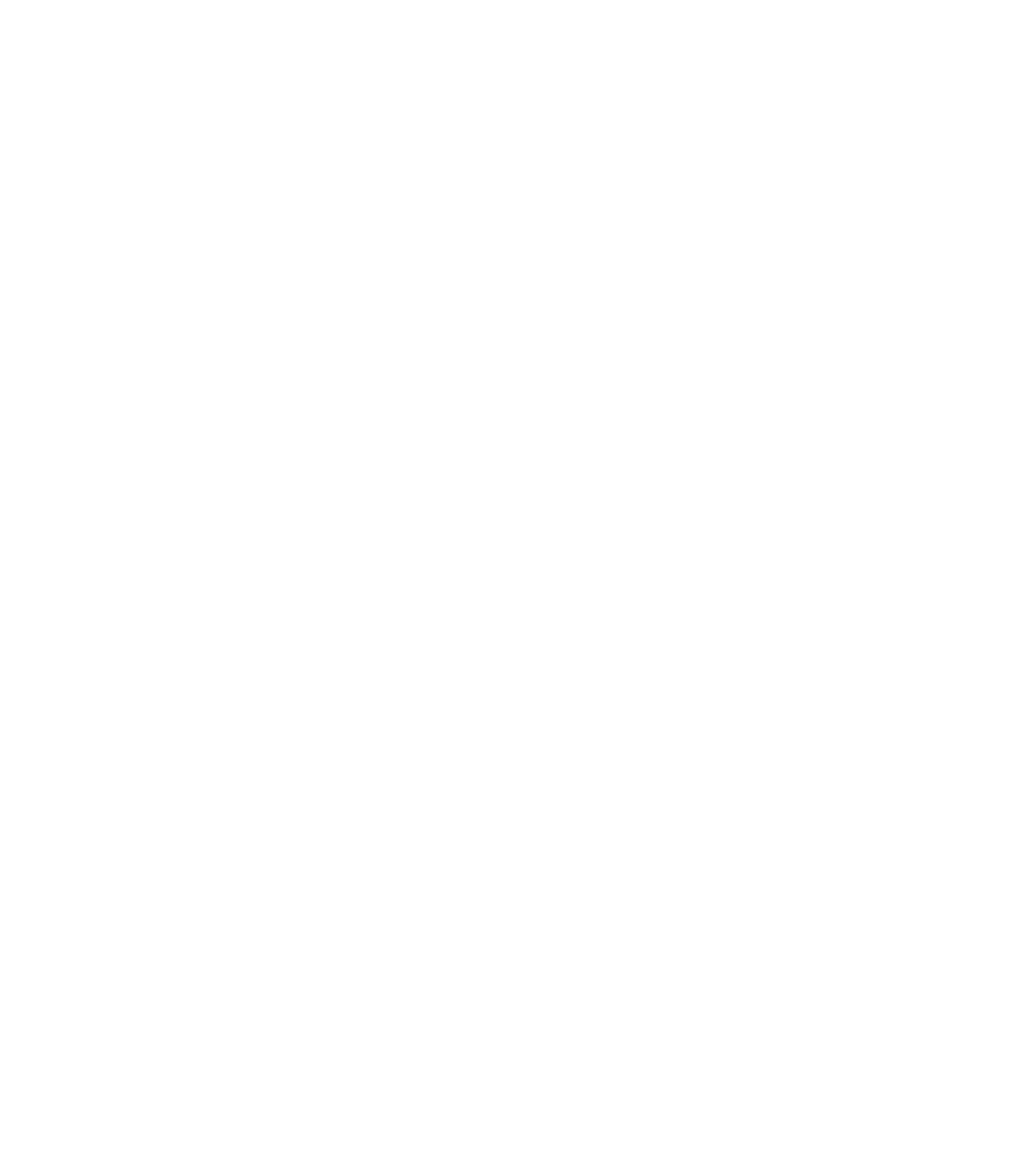
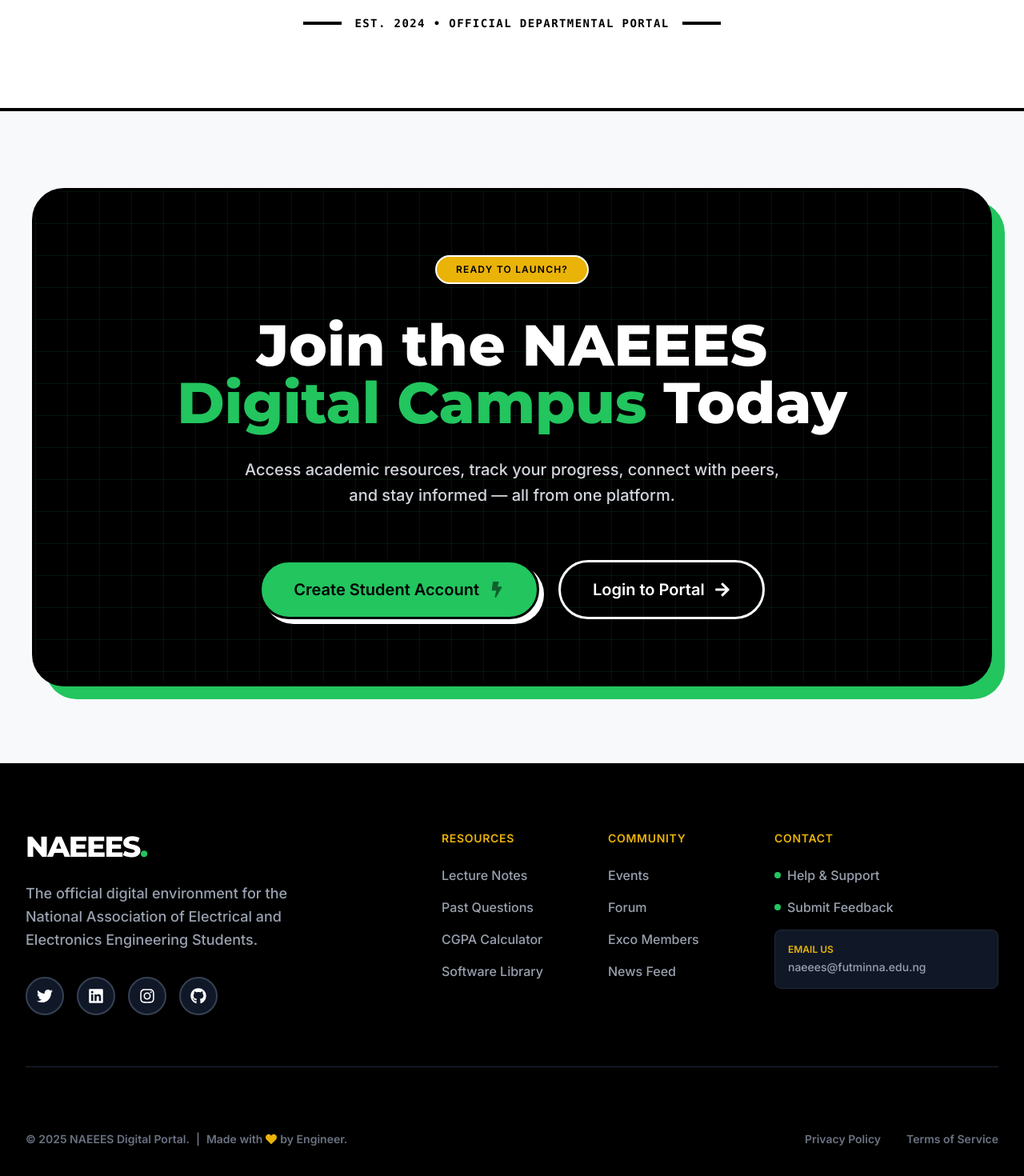
Before and after one commit to 4our0ero4our/naeees, a Next.js app: page / in a window 1280 px wide. Shown: the part 7517-8987 px from the top of the page at 80% size. Before the commit the page ends 6975 px from the top, so only its background shows below. Built offline with nearby package versions, Linux system fonts and the light colour scheme.

Commit message:
Add FooterSectionWrapper component to encapsulate TrustSection, FinalCTA, and Footer.

```diff
--- /dev/null
+++ b/app/components/FooterSectionWrapper.tsx
@@ -0,0 +1,184 @@
+"use client";
+
+import React from "react";
+import Link from "next/link";
+import { FaShieldAlt, FaBolt, FaArrowRight, FaTwitter, FaLinkedin, FaInstagram, FaGithub, FaHeart } from "react-icons/fa";
+
+// --- 9. TRUST & AUTHORITY SECTION ---
+const TrustSection = () => {
+  return (
+    <section className="w-full bg-white py-24 px-4 border-t-4 border-black relative overflow-hidden">
+      {/* Background Decor */}
+      <div className="absolute top-10 left-10 text-[#EAB308]/20 text-9xl font-black select-none pointer-events-none rotate-12">NAEEES</div>
+
+      <div className="max-w-4xl mx-auto text-center relative z-10">
+
+        {/* Animated Badge/Icon */}
+        <div className="inline-flex items-center justify-center w-24 h-24 bg-[#EAB308] rounded-full border-4 border-black shadow-[6px_6px_0px_0px_black] mb-10 animate-bounce">
+          <FaShieldAlt className="text-4xl text-black" />
+        </div>
+
+        <h2 className="font-heading font-black text-4xl sm:text-6xl text-black mb-8 uppercase tracking-tight leading-none">
+          Built for NAEEES.<br />
+          <span className="text-white bg-black px-4 inline-block transform -rotate-2 mt-2 shadow-[4px_4px_0px_0px_#22C55E]">Powered by Students.</span>
+        </h2>
+
+        <p className="text-xl sm:text-2xl text-gray-700 font-medium leading-relaxed max-w-3xl mx-auto">
+          This portal is officially developed to support NAEEES activities and empower Electrical and Electronics Engineering students with digital tools that enhance learning and engagement.
+        </p>
+
+        {/* Decorative 'Official Seal' text */}
+        <div className="mt-12 flex items-center justify-center gap-4">
+            <div className="h-1 w-12 bg-black"></div>
+            <div className="font-mono text-sm font-black text-black tracking-widest uppercase">
+            EST. 2024 • OFFICIAL DEPARTMENTAL PORTAL
+            </div>
+            <div className="h-1 w-12 bg-black"></div>
+        </div>
+      </div>
+    </section>
+  );
+};
+
+// --- 10. FINAL CALL-TO-ACTION (Strong Close) ---
+const FinalCTA = () => {
+  return (
+    <section className="w-full py-24 px-4 sm:px-6 lg:px-8 bg-[#F8F9FA] border-t-4 border-black relative">
+      <div className="max-w-[1200px] mx-auto">
+
+        {/* The Card Container - BLACK Background with GREEN Shadow */}
+        <div className="relative bg-black rounded-[2.5rem] border-4 border-black p-8 sm:p-20 text-center shadow-[16px_16px_0px_0px_#22C55E] overflow-hidden group hover:translate-y-[-4px] hover:shadow-[20px_20px_0px_0px_#22C55E] transition-all duration-300">
+
+          {/* Abstract Grid Background */}
+          <div className="absolute inset-0 bg-[linear-gradient(rgba(34,197,94,0.1)_1px,transparent_1px),linear-gradient(90deg,rgba(34,197,94,0.1)_1px,transparent_1px)] bg-[size:40px_40px] pointer-events-none"></div>
+
+          <div className="relative z-10 flex flex-col items-center gap-8">
+
+            <div className="inline-block bg-[#EAB308] border-2 border-white px-6 py-2 rounded-full font-black text-xs uppercase tracking-widest text-black mb-2">
+                Ready to Launch?
+            </div>
+
+            <h2 className="font-heading font-black text-4xl sm:text-6xl lg:text-7xl text-white leading-[1] drop-shadow-lg">
+              Join the NAEEES<br />
+              <span className="text-[#22C55E]">Digital Campus</span> Today
+            </h2>
+
+            <p className="text-lg sm:text-xl text-gray-300 font-medium max-w-2xl leading-relaxed">
+              Access academic resources, track your progress, connect with peers, and stay informed — all from one platform.
+            </p>
+
+            <div className="flex flex-col sm:flex-row gap-6 mt-8 w-full justify-center">
+              {/* Primary Button - GREEN */}
+              <Link
+                href="/register"
+                className="bg-[#22C55E] text-black px-10 py-5 rounded-full font-black text-xl border-3 border-black shadow-[6px_6px_0px_0px_white] transition-all duration-300 hover:scale-105 hover:shadow-[10px_10px_0px_0px_white] flex items-center justify-center gap-3"
+              >
+                Create Student Account <FaBolt className="text-black animate-pulse" />
+              </Link>
+
+              {/* Secondary Button - WHITE OUTLINE */}
+              <Link
+                href="/login"
+                className="bg-transparent text-white px-10 py-5 rounded-full font-bold text-xl border-3 border-white hover:bg-white hover:text-black transition-all duration-300 flex items-center justify-center gap-3"
+              >
+                Login to Portal <FaArrowRight />
+              </Link>
+            </div>
+
+          </div>
+        </div>
+
+      </div>
+    </section>
+  );
+};
+
+// --- 11. FOOTER (Professional & Simple) ---
+const Footer = () => {
+  return (
+    <footer className="w-full bg-black text-white border-t-4 border-black pt-20 pb-10 px-4 sm:px-6 lg:px-8">
+      <div className="max-w-[1400px] mx-auto">
+
+        <div className="grid grid-cols-1 md:grid-cols-2 lg:grid-cols-12 gap-12 lg:gap-8 mb-20 border-b border-gray-800 pb-16">
+
+          {/* Brand Column */}
+          <div className="lg:col-span-5 pr-8">
+            <h3 className="font-heading font-black text-4xl text-white mb-6 tracking-tighter">
+              NAEEES<span className="text-[#22C55E]">.</span>
+            </h3>
+            <p className="text-gray-400 font-medium leading-relaxed max-w-sm mb-8 text-lg">
+              The official digital environment for the National Association of Electrical and Electronics Engineering Students.
+            </p>
+            {/* Social Icons */}
+            <div className="flex gap-4">
+              {[FaTwitter, FaLinkedin, FaInstagram, FaGithub].map((Icon, i) => (
+                <a key={i} href="#" className="w-12 h-12 bg-gray-900 border-2 border-gray-700 rounded-full flex items-center justify-center text-white hover:bg-[#EAB308] hover:border-black hover:text-black hover:-translate-y-1 hover:shadow-[4px_4px_0px_0px_#22C55E] transition-all duration-300">
+                  <Icon className="text-xl" />
+                </a>
+              ))}
+            </div>
+          </div>
+
+          {/* Links Columns */}
+          <div className="lg:col-span-2">
+            <h4 className="font-black text-[#EAB308] mb-6 uppercase tracking-wider text-sm">Resources</h4>
+            <ul className="space-y-4 text-gray-400 font-medium">
+              {['Lecture Notes', 'Past Questions', 'CGPA Calculator', 'Software Library'].map(item => (
+                <li key={item}><a href="#" className="hover:text-white hover:underline decoration-[#22C55E] underline-offset-4 transition-colors">{item}</a></li>
+              ))}
+            </ul>
+          </div>
+
+          <div className="lg:col-span-2">
+            <h4 className="font-black text-[#EAB308] mb-6 uppercase tracking-wider text-sm">Community</h4>
+            <ul className="space-y-4 text-gray-400 font-medium">
+              {['Events', 'Forum', 'Exco Members', 'News Feed'].map(item => (
+                <li key={item}><a href="#" className="hover:text-white hover:underline decoration-[#22C55E] underline-offset-4 transition-colors">{item}</a></li>
+              ))}
+            </ul>
+          </div>
+
+          <div className="lg:col-span-3">
+            <h4 className="font-black text-[#EAB308] mb-6 uppercase tracking-wider text-sm">Contact</h4>
+            <ul className="space-y-4 text-gray-400 font-medium">
+              <li className="flex items-center gap-2"><span className="w-2 h-2 bg-[#22C55E] rounded-full"></span> <a href="#" className="hover:text-white">Help & Support</a></li>
+              <li className="flex items-center gap-2"><span className="w-2 h-2 bg-[#22C55E] rounded-full"></span> <a href="#" className="hover:text-white">Submit Feedback</a></li>
+              <li className="mt-4 p-4 bg-gray-900 rounded-lg border border-gray-800 text-sm">
+                <span className="block text-[#EAB308] font-bold text-xs uppercase mb-1">Email Us</span>
+                naeees@futminna.edu.ng
+              </li>
+            </ul>
+          </div>
+
+        </div>
+
+        {/* Bottom Bar */}
+        <div className="flex flex-col md:flex-row justify-between items-center gap-6 text-sm font-bold text-gray-500">
+          <p className="flex items-center gap-2">
+            © {new Date().getFullYear()} NAEEES Digital Portal.
+            <span className="hidden md:inline">|</span>
+            <span className="flex items-center gap-1">Made with <FaHeart className="text-[#EAB308]" /> by Engineer.</span>
+          </p>
+          <div className="flex gap-8">
+             <a href="#" className="hover:text-[#22C55E] transition-colors">Privacy Policy</a>
+             <a href="#" className="hover:text-[#22C55E] transition-colors">Terms of Service</a>
+          </div>
+        </div>
+
+      </div>
+    </footer>
+  );
+};
+
+// Exporting a wrapper to use them all at once
+const FooterSectionWrapper = () => {
+  return (
+    <>
+      <TrustSection />
+      <FinalCTA />
+      <Footer />
+    </>
+  );
+};
+
+export default FooterSectionWrapper;
--- a/app/page.tsx
+++ b/app/page.tsx
@@ -5,6 +5,7 @@ import HowItWorksSection from "./components/HowItWorksSection";
 import AcademicPreviewSection from "./components/AcademicPreviewSection";
 import CommunitySection from "./components/CommunitySection";
 import OpportunitiesSection from "./components/OpportunitiesSection";
+import FooterSectionWrapper from "./components/FooterSectionWrapper";
 
 export default function Home() {
   return (
@@ -16,6 +17,7 @@ export default function Home() {
       <AcademicPreviewSection />
       <CommunitySection />
       <OpportunitiesSection />
+      <FooterSectionWrapper />
     </main>
   );
 }
```
